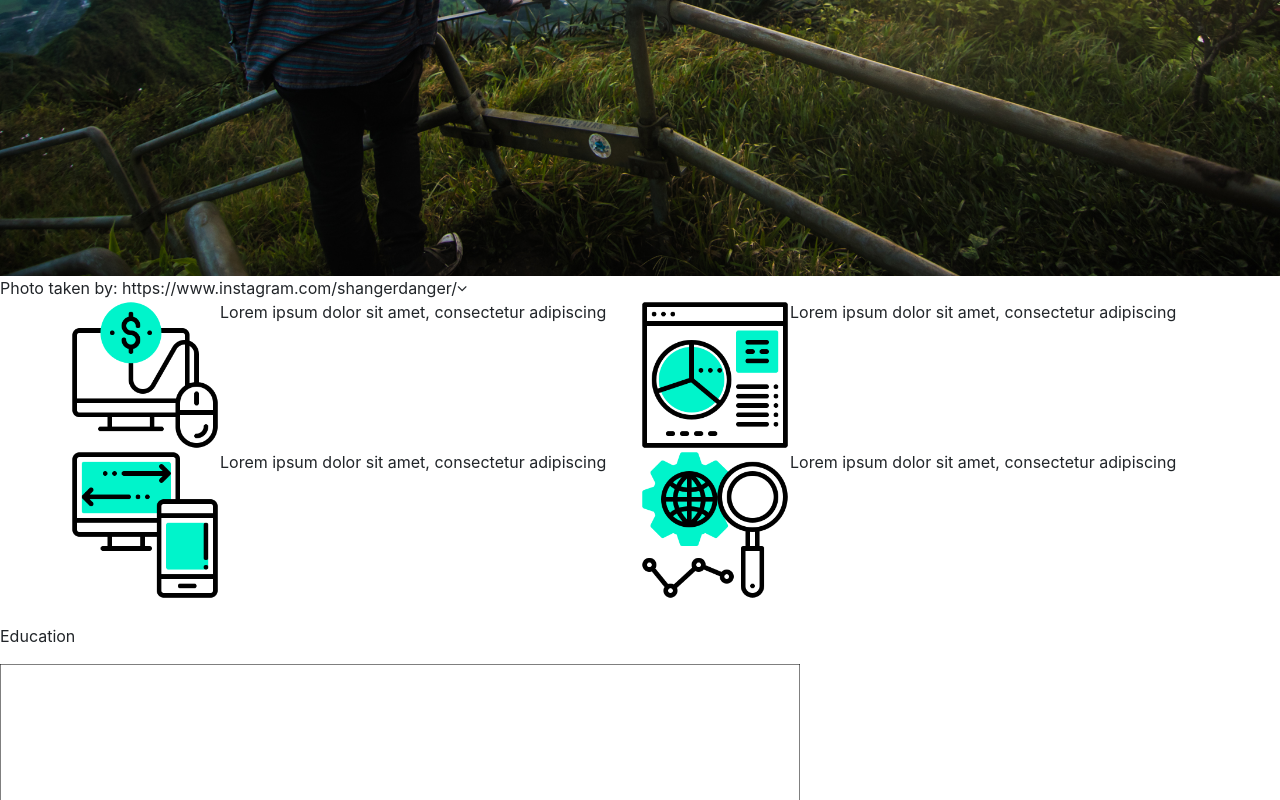
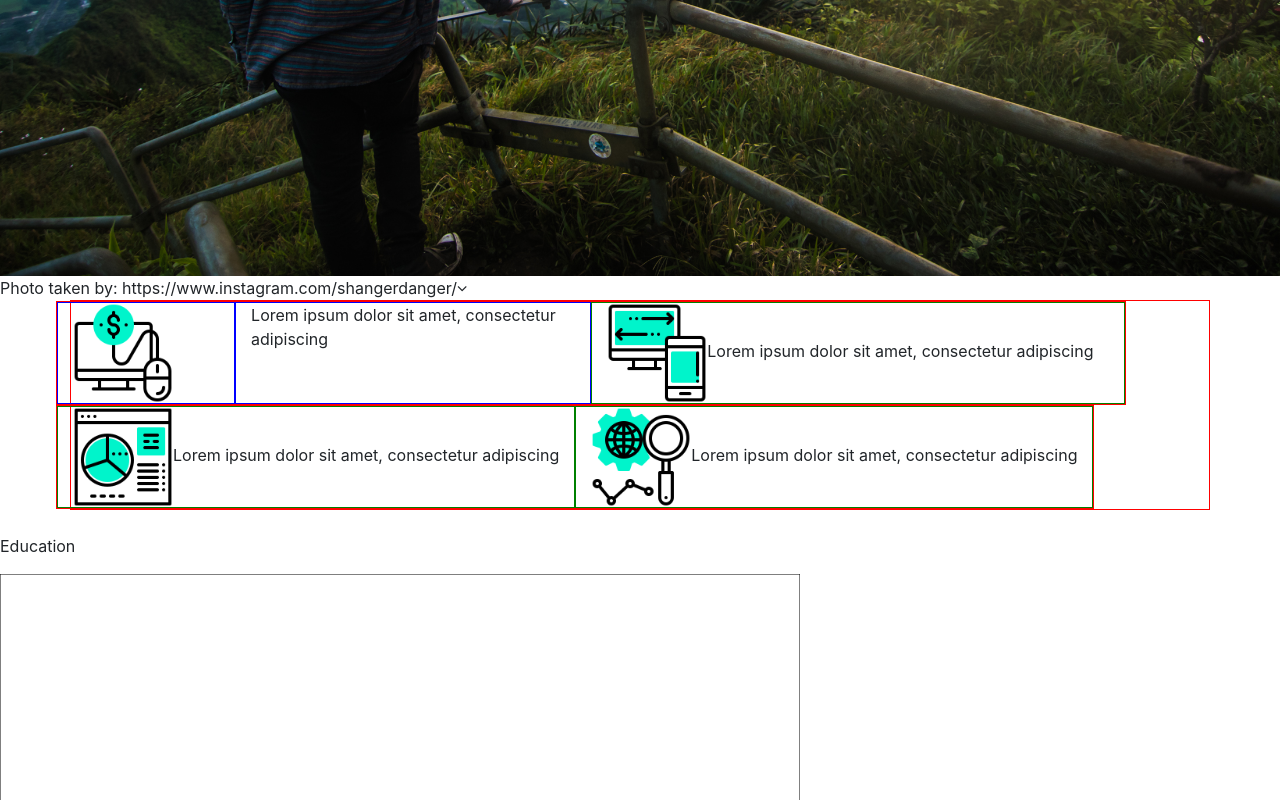
Before and after one commit to SkylerGubbels/skylerWebsite, a React (Create React App) app: page / in a window 1280 px wide. Shown: the part 578-1378 px from the top of the page. Built offline with nearby package versions, Linux system fonts and the light colour scheme.

Commit message:
Text boxes starting to work

```diff
--- a/src/App.css
+++ b/src/App.css
@@ -70,3 +70,15 @@
 .anchor{
   font-size: 0px;
 }
+
+.col-md{
+  border: 1px solid green;
+}
+
+.row{
+  border: 1px solid red;
+}
+
+.my-col{
+  border: 1px solid blue;
+}
--- a/src/components/summary.jsx
+++ b/src/components/summary.jsx
@@ -18,7 +18,7 @@ class Summary extends Component{
     }
 
     logoDetails = {
-        width: "150",
+        width: "100",
     }
 
     componentDidUpdate(){
@@ -40,30 +40,32 @@ class Summary extends Component{
         this.setState({text, language});
     }
 
+
     render(){
         const { frontend, backend, softwareEngineering, computerScience } = this.state.text;
         const { width } = this.logoDetails;
         return(
         <div className="container">
             <div className = "row">
-            <div className="col-sm">
                 <div className="row">
-                    <img src={backendLogo} width={width}/>
-                    <span>{frontend}</span>
+                        <div className="col-2 my-col">
+                            <img src={backendLogo} width={width}/>
+                        </div>
+                        <div className="col-4 my-col">
+                            <span>{backend}</span>
+                        </div>
+                    <div className="col-md">
+                        <img src={frontendLogo} width={width}/><span>{frontend}</span>
+                    </div>
                 </div>
                 <div className="row">
-                    <img src={frontendLogo} width={width}/>
-                    <span>{backend}</span>
+                    <div className="col-md">
+                        <img src={softwareEngineeringLogo} width={width}/><span>{softwareEngineering}</span>
+                    </div>
+                    <div className="col-md">
+                        <img src={computerScienceLogo} width={width}/><span>{computerScience}</span>
+                    </div>
                 </div>
-            </div>
-            <div className="col-sm">
-                <div className="row">
-                    <img src={softwareEngineeringLogo} width={width}/><span>{softwareEngineering}</span>
-                </div>
-                <div className="row">
-                    <img src={computerScienceLogo} width={width}/><span>{computerScience}</span>
-                </div>
-            </div>
             </div>
         </div>);
     }
```
